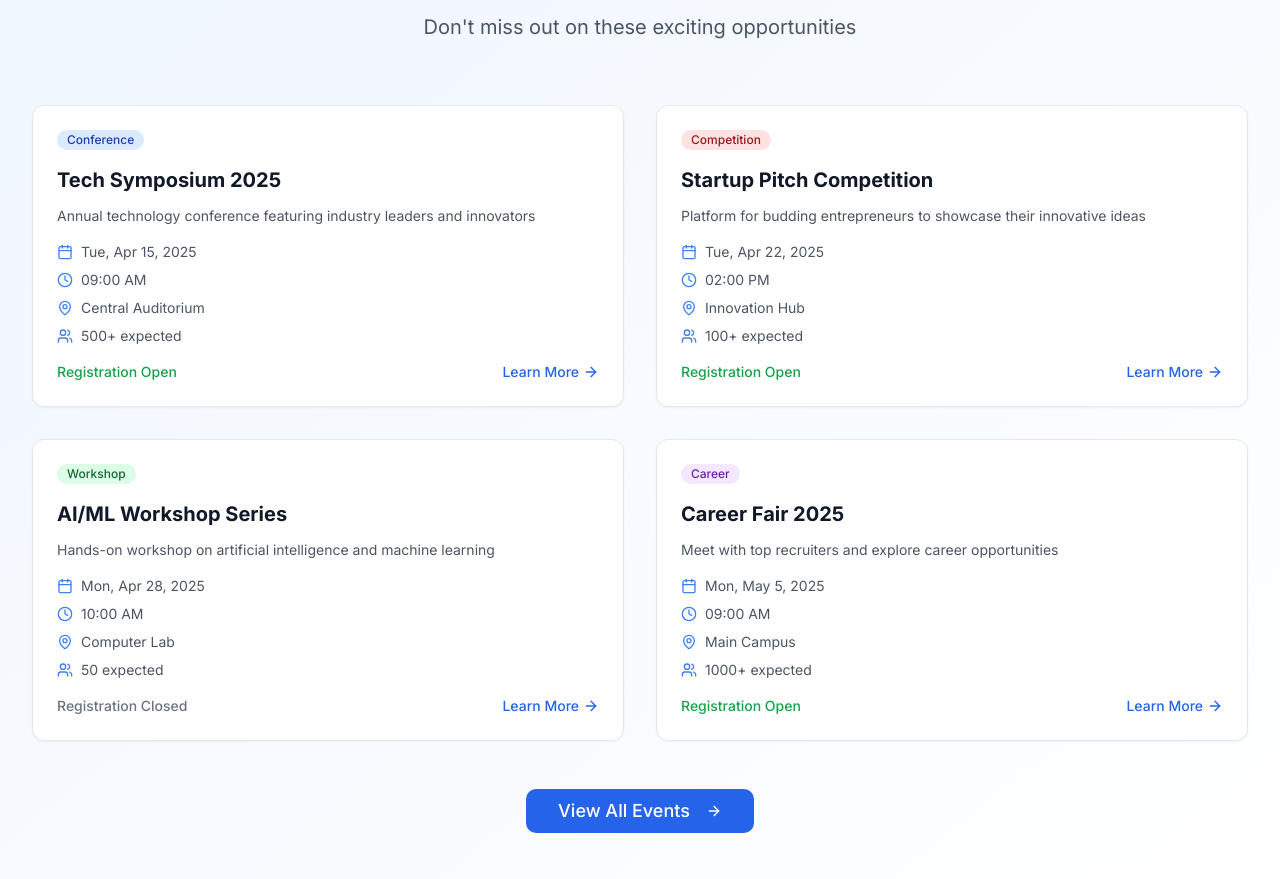
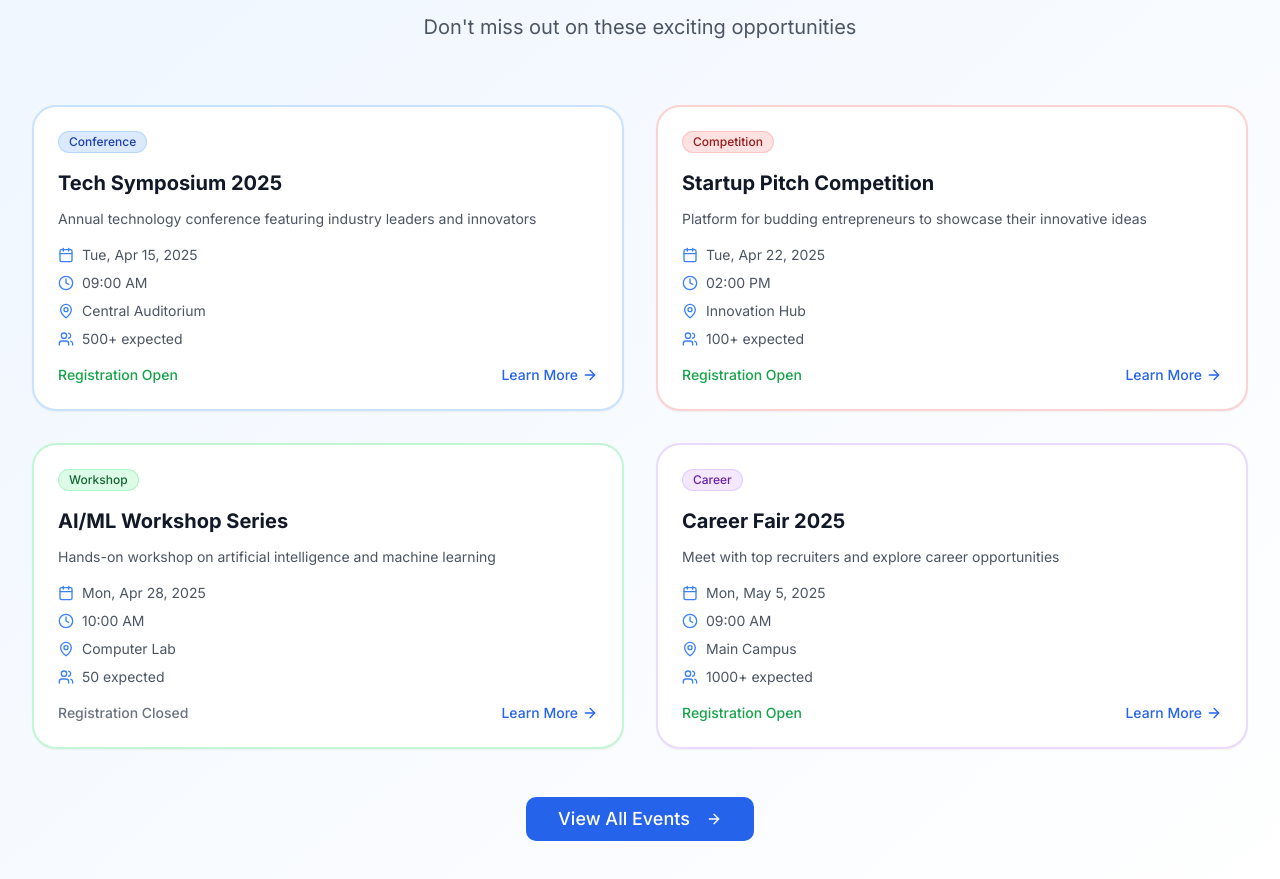
Before and after one commit to Vatsal9915/Student-Senate-IITP, a Next.js app: page / in a window 1280 px wide. Shown: the part 3799-4678 px from the top of the page. Built offline with nearby package versions, Linux system fonts and the light colour scheme.

Commit message:
fixes: upcoming events cards

```diff
--- a/components/upcoming-events.tsx
+++ b/components/upcoming-events.tsx
@@ -88,17 +88,29 @@ export function UpcomingEvents() {
         </div>
 
         <div className="grid grid-cols-1 md:grid-cols-2 gap-6 lg:gap-8 mb-12">
-          {upcomingEvents.map((event) => (
+          {upcomingEvents.map((event) => {
+            const categoryColor = getCategoryColor(event.category)
+            // Extract bg and text color for border with reduced opacity
+            const borderColor = categoryColor.includes("blue")
+              ? "border-blue-300/50"
+              : categoryColor.includes("red")
+              ? "border-red-300/50"
+              : categoryColor.includes("green")
+              ? "border-green-300/50"
+              : categoryColor.includes("purple")
+              ? "border-purple-300/50"
+              : "border-gray-300/50"
+            return (
               <Card
           key={event.id}
-              className={`group hover:shadow-xl transition-all duration-300 transform hover:-translate-y-2 ${
+          className={`group rounded-3xl hover:shadow-xl transition-all duration-300 transform hover:-translate-y-2 border-2 ${borderColor} ${
             isEventSoon(event.date) ? "ring-2 ring-orange-200 bg-orange-50/30" : ""
           }`}
               >
           <CardContent className="p-6">
             <div className="flex items-start justify-between mb-4">
               <span
-                    className={`inline-flex items-center px-2.5 py-0.5 rounded-full text-xs font-medium ${getCategoryColor(event.category)}`}
+                className={`inline-flex items-center px-2.5 py-0.5 rounded-full text-xs font-medium ${categoryColor} border ${borderColor}`}
               >
                 {event.category}
               </span>
@@ -150,7 +162,8 @@ export function UpcomingEvents() {
             </div>
           </CardContent>
               </Card>
-          ))}
+            )
+          })}
         </div>
 
         <div className="text-center">
```
Lines whose indentation alone changed are shown as unchanged.
